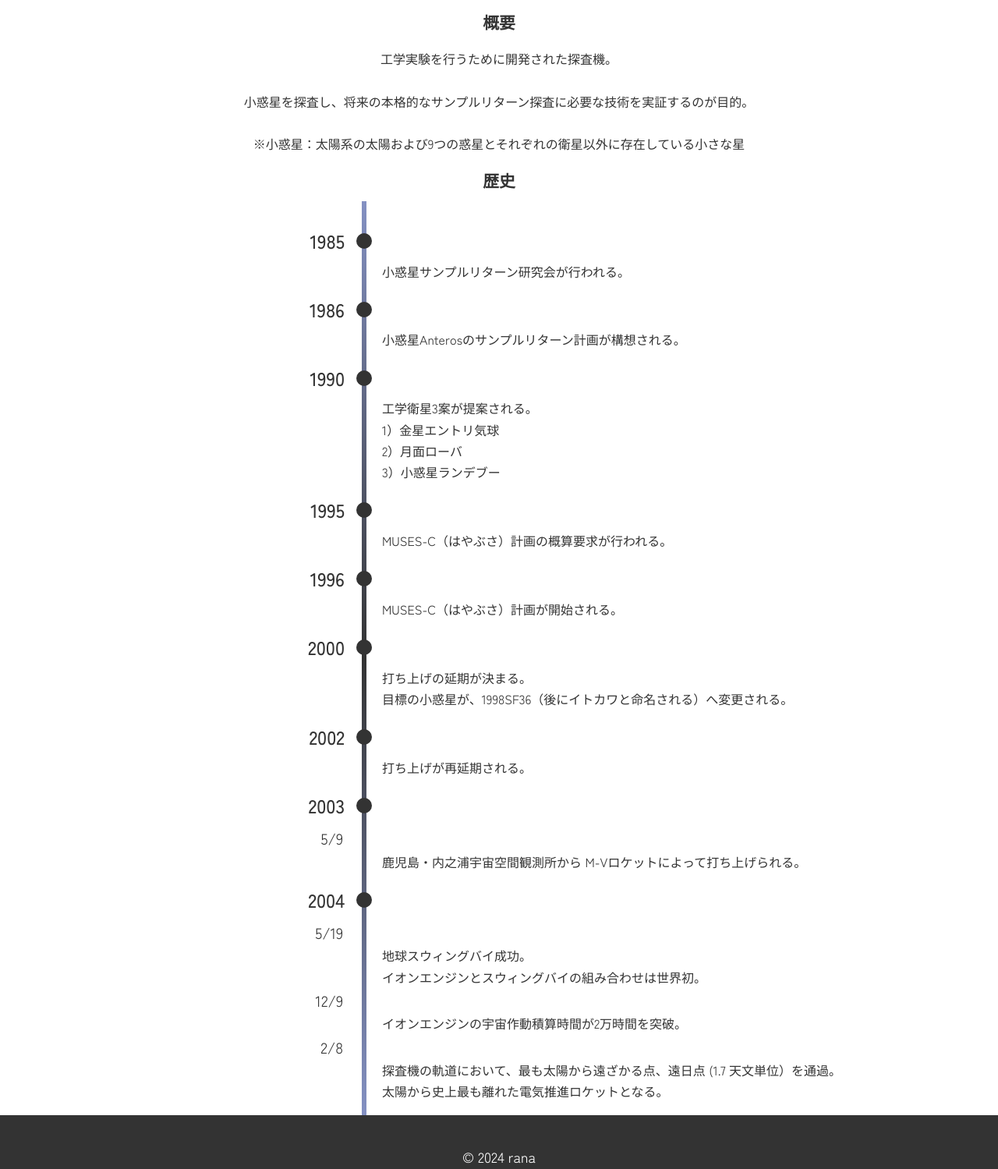
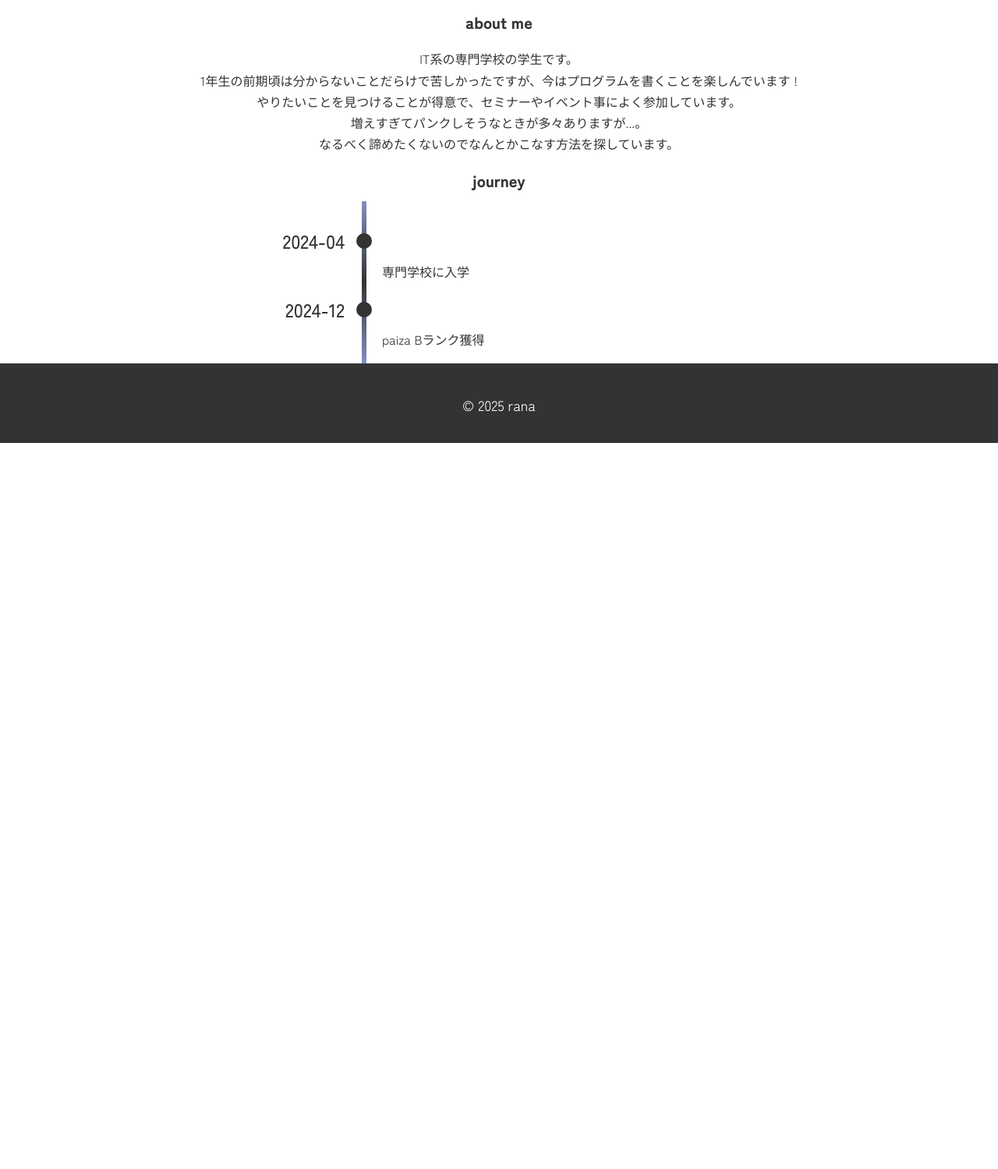
Before and after one commit to l4na-git/my-page, a plain HTML site: page about.html in a window 1280 px wide. Shown: the part 183-1682 px from the top of the page at 78% size. After the commit the page ends 800 px from the top, so only its background shows below. Drawn offline with Linux system fonts and the light colour scheme; some packages are replaced by stand-ins of ours; a web font is replaced by a local one.

Commit message:
update about.html

```diff
--- a/about.html
+++ b/about.html
@@ -65,112 +65,30 @@
     </header>
 
     <main>
-        <h1 class="maintitle">はやぶさ（MUSES-C）について</h1>
-        <h2 class="subtitle">概要</h2>
+        <h1 class="maintitle">はじめまして !</h1>
+        <h2 class="subtitle">about me</h2>
         <p class="abouttxt">
-            工学実験を行うために開発された探査機。<br><br>
-            小惑星を探査し、将来の本格的なサンプルリターン探査に必要な技術を実証するのが目的。<br><br>
-            ※小惑星：太陽系の太陽および9つの惑星とそれぞれの衛星以外に存在している小さな星
+            IT系の専門学校の学生です。<br>
+            1年生の前期頃は分からないことだらけで苦しかったですが、今はプログラムを書くことを楽しんでいます !<br>
+            やりたいことを見つけることが得意で、セミナーやイベント事によく参加しています。<br>
+            増えすぎてパンクしそうなときが多々ありますが...。<br>
+            なるべく諦めたくないのでなんとかこなす方法を探しています。
         </p>
-        <h2 class="subtitle">歴史</h2>
+        <h2 class="subtitle">journey</h2>
         <ul class="history">
             <li>
-                <span class="time">1985</span>
+                <span class="time">2024-04</span>
                 <div class="his_box">
                     <p>
-                        小惑星サンプルリターン研究会が行われる。
+                        専門学校に入学
                     </p>
                 </div>
             </li>
             <li>
-                <span class="time">1986</span>
+                <span class="time">2024-12</span>
                 <div class="his_box">
                     <p>
-                        小惑星Anterosのサンプルリターン計画が構想される。
-                    </p>
-                </div>
-            </li>
-            <li>
-                <span class="time">1990</span>
-                <div class="his_box">
-                    <p>
-                        工学衛星3案が提案される。<br>
-                        1）金星エントリ気球<br>
-                        2）月面ローバ<br>
-                        3）小惑星ランデブー
-                    </p>
-                </div>
-            </li>
-            <li>
-                <span class="time">1995</span>
-                <div class="his_box">
-                    <p>
-                        MUSES-C（はやぶさ）計画の概算要求が行われる。
-                    </p>
-                </div>
-            </li>
-            <li>
-                <span class="time">1996</span>
-                <div class="his_box">
-                    <p>
-                        MUSES-C（はやぶさ）計画が開始される。
-                    </p>
-                </div>
-            </li>
-            <li>
-                <span class="time">2000</span>
-                <div class="his_box">
-                    <p>
-                        打ち上げの延期が決まる。<br>
-                        目標の小惑星が、1998SF36（後にイトカワと命名される）へ変更される。
-                    </p>
-                </div>
-            </li>
-            <li>
-                <span class="time">2002</span>
-                <div class="his_box">
-                    <p>
-                        打ち上げが再延期される。
-                    </p>
-                </div>
-            </li>
-            <li>
-                <div class="datetime">
-                    <span class="time">2003</span>
-                    <span class="date">5/9</span>
-                </div>
-                <div class="his_box">
-                    <p>
-                        鹿児島・内之浦宇宙空間観測所から
-                        M-Vロケットによって打ち上げられる。
-                    </p>
-                </div>
-            </li>
-            <li>
-                <div class="datetime">
-                    <span class="time">2004</span>
-                    <span class="date">5/19</span>
-                </div>
-                <div class="his_box">
-                    <p>
-                        地球スウィングバイ成功。<br>
-                        イオンエンジンとスウィングバイの組み合わせは世界初。
-                </div>
-                <div class="datetime">
-                    <span class="date">12/9</span>
-                </div>
-                <div class="his_box">
-                    <p>
-                        イオンエンジンの宇宙作動積算時間が2万時間を突破。
-                    </p>
-                </div>
-                <div class="datetime">
-                    <span class="date">2/8</span>
-                </div>
-                <div class="his_box">
-                    <p>
-                        探査機の軌道において、最も太陽から遠ざかる点、遠日点 (1.7 天文単位）を通過。<br>
-                        太陽から史上最も離れた電気推進ロケットとなる。
+                        paiza Bランク獲得
                     </p>
                 </div>
             </li>
@@ -179,7 +97,7 @@
 
     <footer>
         <div class="copyright">
-            <small>&copy; 2024 rana</small>
+            <small>&copy; 2025 rana</small>
         </div>
     </footer>
 
```
